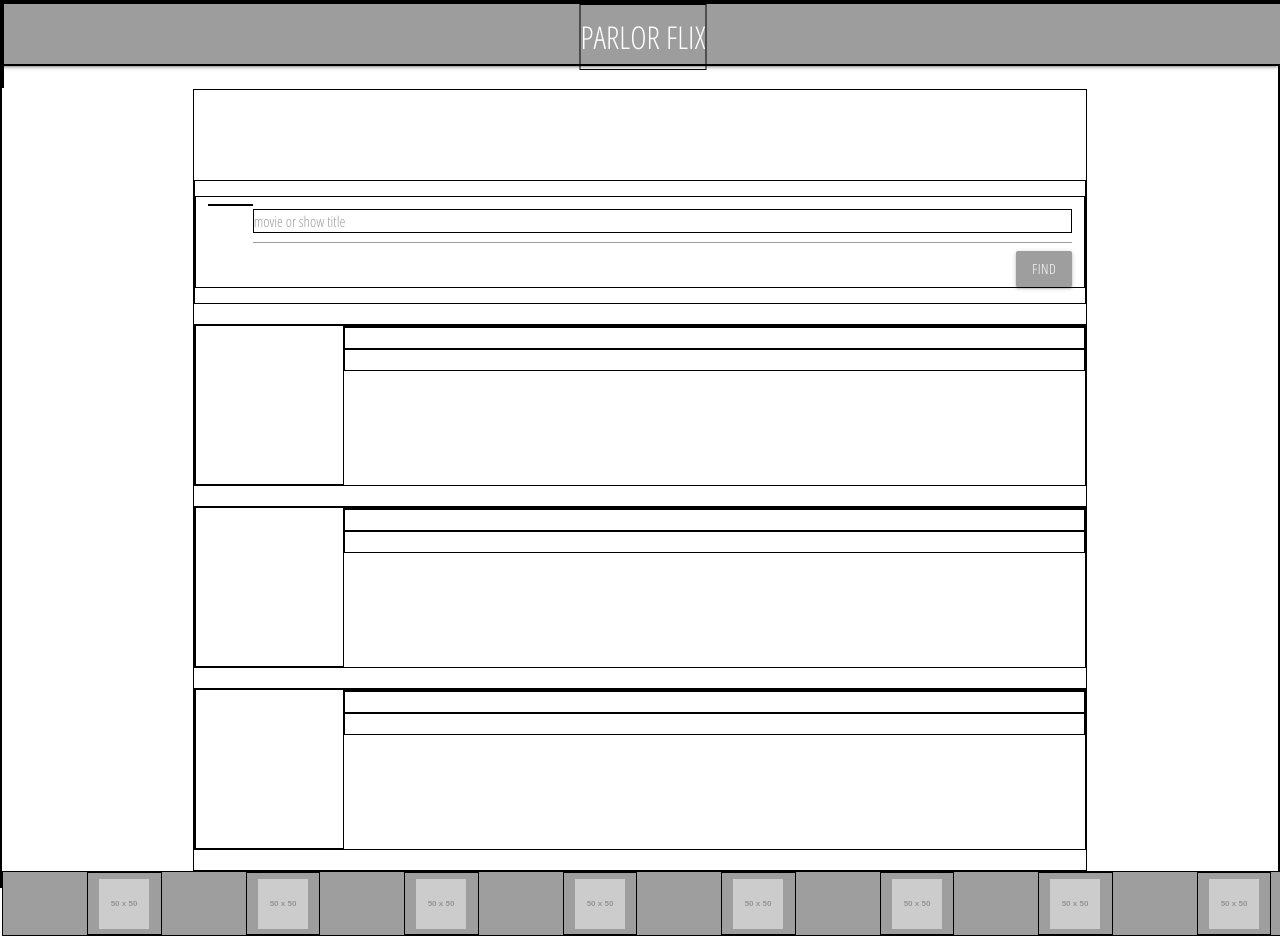
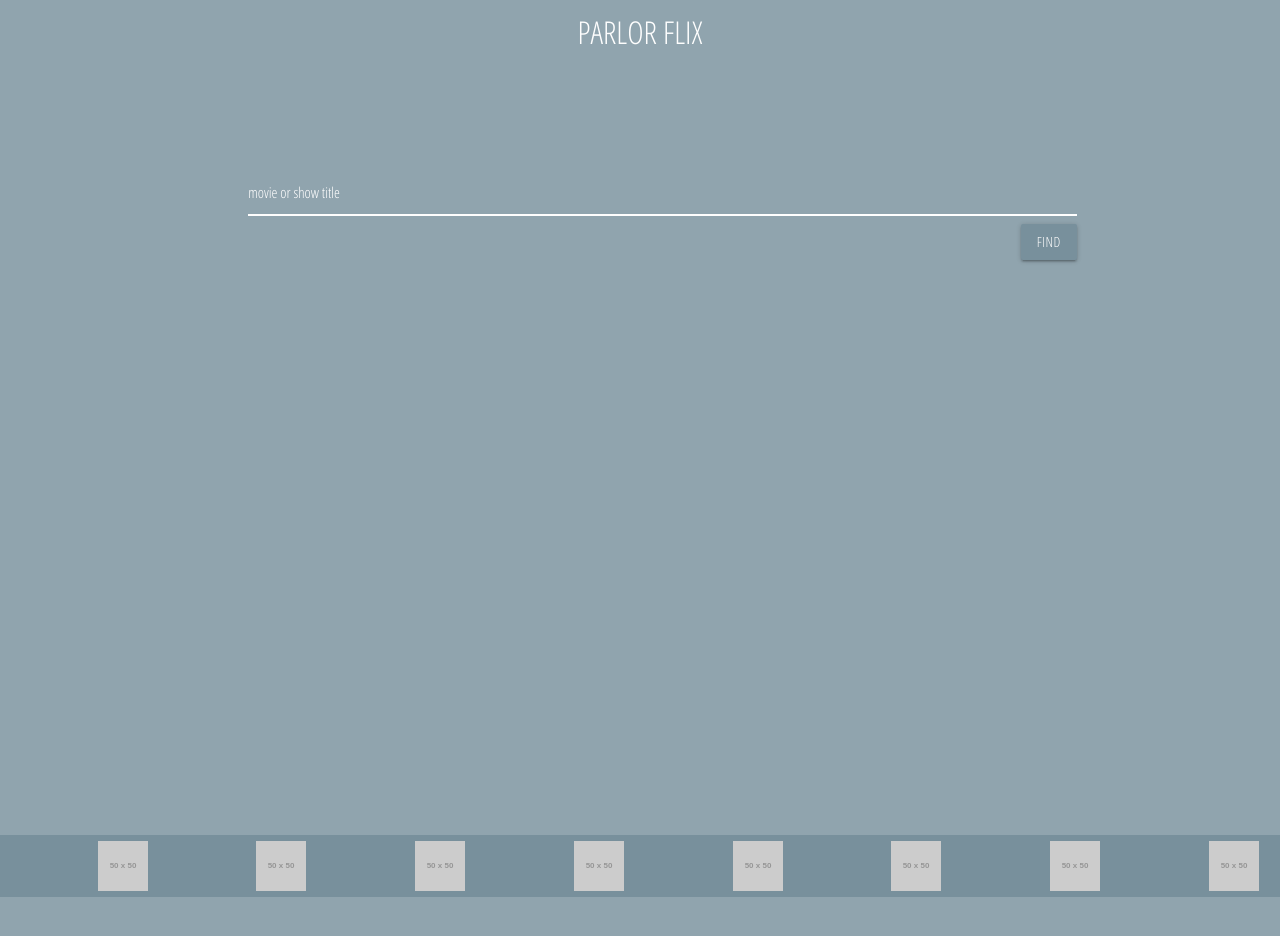
Before and after one commit to tysonvonnbeck/ProjectOne, a plain HTML site: page index.html in a window 1280 px wide. After the commit the page ends 897 px from the top, so only its background shows below. Drawn offline with nearby package versions, Linux system fonts and the light colour scheme; no server answers; placeholder pictures from the web are drawn by us.

Commit message:
adding color styling

```diff
--- a/index.html
+++ b/index.html
@@ -1,5 +1,6 @@
 <!DOCTYPE html>
 <html lang="en">
+
 <head>
   <meta charset="UTF-8" />
   <meta http-equiv="X-UA-Compatible" content="ie=edge" />
@@ -7,7 +8,8 @@
   <link rel='icon' href='parlor.ico' type='image/x-icon' />
   <link rel="shortcut icon" href="parlor.ico" type="image/x-icon" />
   <!-- Google fonts -->
-  <link href="https://fonts.googleapis.com/css?family=Abel|Open+Sans+Condensed:300|Roboto+Condensed&display=swap" rel="stylesheet">
+  <link href="https://fonts.googleapis.com/css?family=Abel|Open+Sans+Condensed:300|Roboto+Condensed&display=swap"
+    rel="stylesheet">
   <!-- Materialize Compiled and minified CSS -->
   <link rel="stylesheet" href="https://cdnjs.cloudflare.com/ajax/libs/materialize/1.0.0/css/materialize.min.css" />
   <!--Let browser know website is optimized for mobile-->
@@ -18,14 +20,15 @@
 </head>
 
 <!-- navbar -->
-<nav>
-  <div class="navbar-fixed nav-wrapper grey center" id="navbar">
+<nav class="z-depth-0 blue-grey lighten-2">
+  <div class="navbar-fixed nav-wrapper center" id="navbar">
     <a href="" class="brand-logo center">PARLOR FLIX</a>
   </div>
 </nav>
 
 <!-- Body -->
-  <body class="welcome">
+
+<body class="welcome blue-grey lighten-2">
   <span id="splash-overlay" class="splash"></span>
   <span id="welcome" class="z-depth-4"></span>
   <div class="container">
@@ -40,11 +43,8 @@
         <i class="material-icons prefix"></i>
         <label for="autocomplete-input">movie or show title
         </label>
-                  <input
-                    type="text"
-                    id="autocomplete-input"
-                    class="autocomplete"/>
-                  <a class="btn waves-effect waves-light grey right" id="findbtn">Find</a>
+        <input type="text" id="autocomplete-input" class="autocomplete" />
+        <a class="btn waves-effect waves-light blue-grey lighten-1 right" id="findbtn">Find</a>
       </div>
     </div>
     <!-- results -->
@@ -88,7 +88,7 @@
 
 
   <!-- Footer -->
-  <footer class="page-footer grey row center-align" id="recents">
+  <footer class="page-footer blue-grey lighten-1 row center-align" id="recents">
     <!-- Recents Bar -->
     <div class="col s1" id="r0">
       <img href="#modal1" class="responsive-img modal-trigger" src="https://via.placeholder.com/50" alt="">
--- a/style.css
+++ b/style.css
@@ -4,24 +4,38 @@
 * {
     margin:0;
 	  padding: 0;
-    border: 1px solid black;
+    /* border: 1px solid black; */
     /* font-family: 'Roboto Condensed', sans-serif; */
     font-family: 'Open Sans Condensed', sans-serif;
     /* font-family: 'Abel', sans-serif; */
+    color: white;
 }
 
 .navbar-fixed {
  width: 100vw;
  opacity: 0;
-    animation: moveIn 2s 3.1s ease forwards;
+ animation: moveIn 2s 3.1s ease forwards;
 }
-
 
 /* main content conatianer except footer and navbar  */
 container {
     display:flex;
     align-items: center;
     /* flex-direction: column; */
+}
+
+/* search bar underline  color */
+.input-field input[type=text]:focus, .materialize-textarea:focus:not([readonly]) {
+    border-bottom: 1px solid white !important;
+    box-shadow: 0 1px 0 0 white !important;
+}
+/* search bar placeholder text color */
+body > div.container > div:nth-child(5) > div > label {
+    color: white;
+}
+
+#autocomplete-input.autocomplete {
+    border-bottom: 2px solid white;
 }
 
 .modal-container .container {
```
Lines whose indentation alone changed are shown as unchanged.
